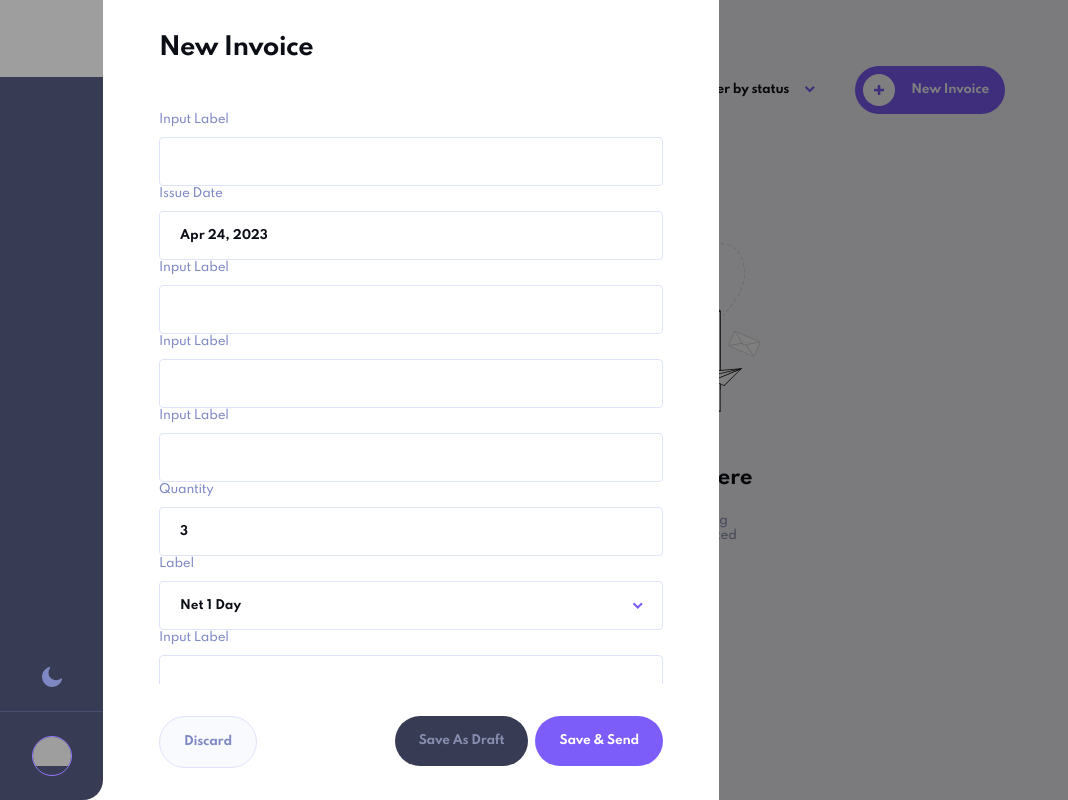
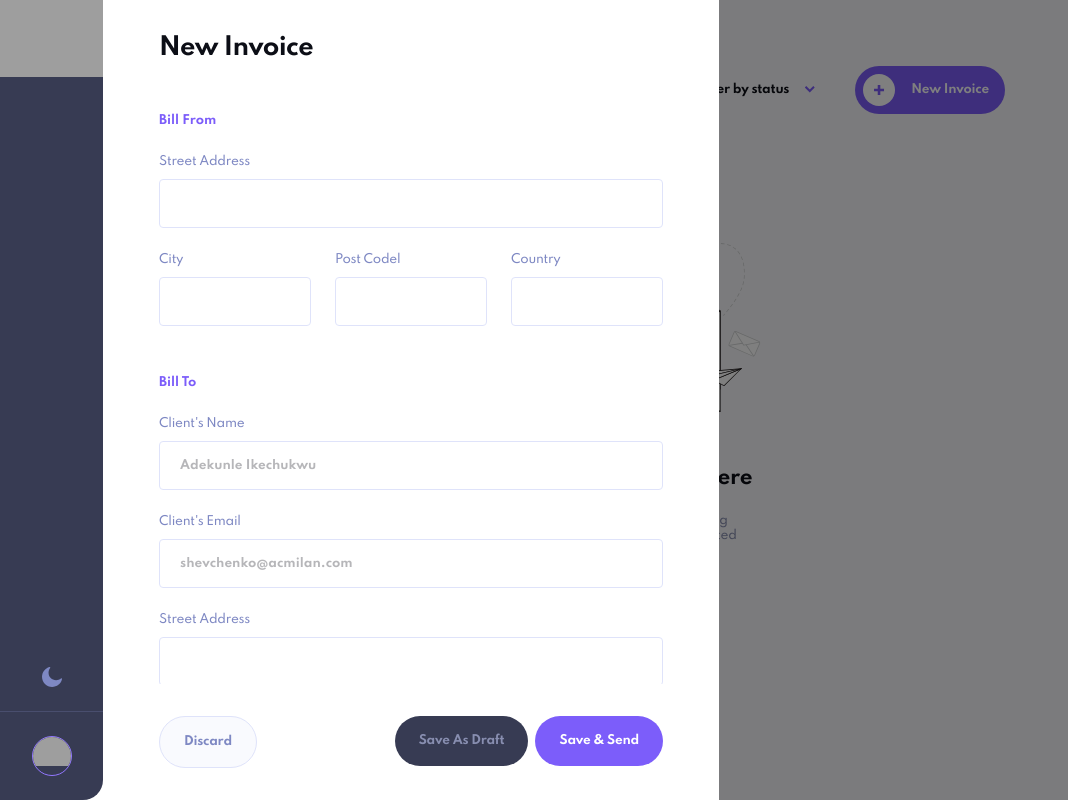
Before and after one commit to kcde/invoice-frontend, a Vue app: page /invoices in a window 1280 px wide. Shown: the whole page, without its empty margins (0-1068 px from the left). Built offline with nearby package versions, Linux system fonts and the light colour scheme; grey boxes are pictures that could not be loaded.

Commit message:
chore: start add inputs to form

```diff
--- a/package.json
+++ b/package.json
@@ -14,8 +14,10 @@
   "dependencies": {
     "@vueuse/core": "^9.13.0",
     "pinia": "^2.0.32",
+    "vee-validate": "^4.8.6",
     "vue": "^3.2.47",
-    "vue-router": "^4.1.6"
+    "vue-router": "^4.1.6",
+    "yup": "^1.1.1"
   },
   "devDependencies": {
     "@rushstack/eslint-patch": "^1.2.0",
--- a/src/App.vue
+++ b/src/App.vue
@@ -9,7 +9,9 @@ const themeStore = useThemeStore()
 
 <template>
   <div :class="{ dark: themeStore.theme == 'dark' }">
-    <div class="min-h-screen text-blue-500 bg-gray-100 dark:bg-blue-400 dark:text-white">
+    <div
+      class="min-h-screen text-blue-500 transition-colors duration-300 bg-gray-100 dark:bg-blue-400 dark:text-white"
+    >
       <AppNavbar />
 
       <main class="relative">
--- a/src/assets/base.css
+++ b/src/assets/base.css
@@ -31,8 +31,7 @@
     margin: 0;
   }
 
-  input {
-    @apply w-full py-4 pl-5 text-sm font-bold text-blue-500 transition-colors duration-200 border border-gray-200 rounded dark:text-white dark:border-blue-200 leading-sm focus:border-purple-200 dark:focus:border-purple-200 focus:outline-none placeholder:text-blue-500/30 dark:placeholder:text-white/30 dark:bg-blue-300 caret-purple-300;
+  legend {
   }
 }
 
--- a/src/components/form/BaseInput.vue
+++ b/src/components/form/BaseInput.vue
@@ -2,9 +2,12 @@
   <label class="relative block" ref="inputContainer">
     <p
       class="text-sm text-purple-100 capitalize dark:text-gray-200 mb-[10px]"
-      :class="{ 'sr-only': !showLabel }"
+      :class="{ 'sr-only': !showLabel, 'text-red-200': errorMessage }"
     >
       {{ label }}
+
+      <span></span>
+      <span></span>
     </p>
     <slot></slot>
   </label>
@@ -26,6 +29,12 @@ defineProps({
     type: Boolean,
     required: false,
     default: true
+  },
+
+  errorMessage: {
+    type: String,
+    required: false,
+    default: ''
   }
 })
 
--- a/src/components/form/InputText.vue
+++ b/src/components/form/InputText.vue
@@ -1,21 +1,31 @@
 <template>
-  <BaseInput :label="label">
+  <BaseInput :label="label" :error-message="errorMessage">
     <input
-      type="text"
-      name=""
+      :type="type"
+      :name="name"
       :aria-label="label"
+      @input="handleChange"
+      :value="value"
       :title="label"
-      class="w-full py-4 pl-5 text-sm font-bold text-blue-500 transition-colors duration-200 border border-gray-200 rounded dark:text-white dark:border-blue-200 leading-sm focus:border-purple-200 dark:focus:border-purple-200 focus:outline-none placeholder:text-blue-500/30 dark:bg-blue-300 caret-purple-300"
+      class="w-full py-4 pl-5 text-sm font-bold text-blue-500 transition-colors duration-200 border rounded dark:text-white dark:border-blue-200 leading-sm focus:border-purple-200 dark:focus:border-purple-200 focus:outline-none placeholder:text-blue-500/30 dark:bg-blue-300 caret-purple-300"
+      :class="{ 'focus:border-red-200': errors.length, 'border-red-200': errorMessage }"
       :placeholder="placeholder"
     />
   </BaseInput>
 </template>
 
 <script lang="ts" setup>
+import type { PropType } from 'vue'
 import BaseInput from './BaseInput.vue'
+import { useField } from 'vee-validate'
 
-defineProps({
+const props = defineProps({
   label: {
+    type: String,
+    required: true
+  },
+
+  name: {
     type: String,
     required: true
   },
@@ -29,6 +39,14 @@ defineProps({
   placeholder: {
     type: String,
     required: false
+  },
+
+  type: {
+    type: String as PropType<'email'>,
+    required: false,
+    default: 'text'
   }
 })
+
+const { errorMessage, value, handleChange, errors, validate } = useField(() => props.name)
 </script>
--- a/src/components/form/date/CalendarBox.vue
+++ b/src/components/form/date/CalendarBox.vue
@@ -92,6 +92,7 @@ function generateDateStringWithDate(n: number) {
 }
 
 function handleKeyPressOnDate(e: KeyboardEvent, n: number) {
+  e.preventDefault()
   const keyPressed = e.code
 
   switch (keyPressed) {
--- a/src/components/form/select/InputSelect.vue
+++ b/src/components/form/select/InputSelect.vue
@@ -17,8 +17,9 @@
           class="relative w-full py-4 pl-5 text-sm font-bold text-left text-blue-500 capitalize transition-colors duration-200 bg-transparent border border-gray-200 rounded outline-none appearance-none cursor-pointer dark:text-white dark:border-blue-200 leading-sm focus:border-purple-200 dark:focus:border-purple-200 focus:outline-none placeholder:text-blue-500/30 dark:bg-blue-300"
           role="combobox"
           :aria-expanded="listOptionsVisibility"
+          type="button"
         >
-          {{ selectedOption }}
+          {{ `net ${selectedOption} days` }}
         </button>
       </div>
 
@@ -82,6 +83,7 @@ function toggleListOptionVisibility(state: boolean | undefined = undefined, e?:
 
 function handleItemSelect(item: string) {
   emit('item-selected', item)
+
   toggleListOptionVisibility(false)
   ;(dropdownButton.value as unknown as HTMLButtonElement).focus()
 }
--- a/src/components/form/select/ListBox.vue
+++ b/src/components/form/select/ListBox.vue
@@ -15,12 +15,12 @@
       :aria-selected="option == selectedOption"
       @click="handleOptionSelect(option)"
       @keyup.enter.space="handleOptionSelect(option)"
-      @keydown.down="handleNextItemSelect"
-      @keydown.up="handlePreviousItemSelect"
+      @keydown.prevent.down="handleNextItemSelect"
+      @keydown.prevent.up="handlePreviousItemSelect"
       @keydown.tab.prevent
       tabindex="0"
     >
-      {{ option }}
+      {{ `net ${option} day${Number(option) > 1 ? 's' : ''}` }}
     </li>
   </ul>
 </template>
--- a/src/components/invoice/InvoiceForm.vue
+++ b/src/components/invoice/InvoiceForm.vue
@@ -1,6 +1,6 @@
 <template>
   <form
-    @submit.prevent
+    @submit.prevent="handleSubmit"
     class="absolute top-0 left-0 z-10 w-full bg-white dark:bg-blue-400 md:w-4/5 max-w-[719px] h-[calc(100vh-72px)] md:h-[calc(100vh-80px)] lg:h-screen grid lg:pl-[103px]"
   >
     <!-- FORM HEAD -->
@@ -26,6 +26,64 @@
     <!-- FORM BODY -->
 
     <div class="pl-6 pr-4 mr-2 overflow-scroll md:pl-14 md:pr-6 md:mr-8">
+      <div class="grid gap-10 md:gap-12">
+        <fieldset>
+          <legend class="mb-6 text-sm font-bold text-purple-300 capitalize">bill from</legend>
+
+          <div class="grid grid-cols-6 gap-6">
+            <InputText name="sender.streetAddress" label="street address" class="col-span-full" />
+
+            <InputText name="sender.city" label="city" class="col-span-3 md:col-span-2" />
+            <InputText name="sender.postCode" label="post codel" class="col-span-3 md:col-span-2" />
+            <InputText name="sender.country" label="country" class="col-span-full md:col-span-2" />
+          </div>
+        </fieldset>
+        <fieldset>
+          <legend class="mb-6 text-sm font-bold text-purple-300 capitalize">bill to</legend>
+
+          <div class="grid grid-cols-6 gap-6">
+            <InputText
+              name="client.name"
+              label=" client's name"
+              class="col-span-full"
+              placeholder="Adekunle Ikechukwu"
+            />
+            <InputText
+              name="client.email"
+              type="email"
+              label=" client's email"
+              class="col-span-full"
+              placeholder="shevchenko@acmilan.com"
+            />
+
+            <InputText name="client.streetAddress" label="street address" class="col-span-full" />
+
+            <InputText name="client.city" label="city" class="col-span-3 md:col-span-2" />
+            <InputText name="client.postCode" label="post codel" class="col-span-3 md:col-span-2" />
+            <InputText name="client.country" label="country" class="col-span-full md:col-span-2" />
+          </div>
+        </fieldset>
+
+        <div class="grid gap-6 md:grid-cols-4">
+          <div class="md:col-span-2"><InputDate /></div>
+          <div class="md:col-span-2">
+            <InputSelect
+              :options="paymentTermDays"
+              :selected-option="selectedPaymentTerm"
+              @item-selected="handlePaymentTermSelect"
+            />
+          </div>
+          <div class="md:col-span-full">
+            <InputText label="project description" name="project_description" />
+          </div>
+        </div>
+      </div>
+      <div class="overflow-hidden">
+        <pre>{{ errors }}</pre>
+        <pre>{{ values }}</pre>
+      </div>
+
+      <!--
       <InputText label="input label" :show-label="false" />
       <InputDate />
 
@@ -39,7 +97,7 @@
         @item-selected="(e:string) => handleInputSelect(e)"
       />
 
-      <InputText label="input label" :show-label="false" />
+      <InputText label="input label" :show-label="false" /> -->
     </div>
 
     <!-- FORM FOOTER -->
@@ -61,26 +119,28 @@ import InputText from '../form/InputText.vue'
 import CaretIcon from '../icons/CaretIcon.vue'
 import MainButton from '../UI/buttons/MainButton.vue'
 import InputSelect from '../form/select/InputSelect.vue'
-import { ref, watch } from 'vue'
+import { ref } from 'vue'
 import InputDate from '../form/date/InputDate.vue'
 import InputNumber from '../form/InputNumber.vue'
 
-// const props = defineProps({
-//   formDetails: {
-//     type: Object
-//   }
-// })
+import { useForm } from 'vee-validate'
+import { formSchema } from '../../utilities/form'
 
-const number4 = ref(3)
+const { errors, values, validate } = useForm({
+  validationSchema: formSchema
+})
 
-const PaymentTerms = ref(['net 1 day', 'net 7 days', 'net 14 days', 'net 30 days'])
-const selectedPaymentTerm = ref(PaymentTerms.value[0])
-function handleInputSelect(selectedItem: string) {
-  selectedPaymentTerm.value = selectedItem
+const paymentTermDays = ref(['1', '7', '14', '30'])
+const selectedPaymentTerm = ref(paymentTermDays.value[1])
+
+function handlePaymentTermSelect(term: string) {
+  selectedPaymentTerm.value = term
 }
 
-function handleNumber(e: number) {
-  number4.value = e
+function handleSubmit() {
+  validate()
+  console.log(errors.value)
+  console.log(values)
 }
 </script>
 
--- /dev/null
+++ b/src/utilities/form.ts
@@ -0,0 +1,21 @@
+import { object, string } from 'yup'
+
+export const formSchema = object({
+  sender: object({
+    streetAddress: string().required("can't be empty"),
+    city: string().required("can't be empty"),
+    postCode: string().required("can't be empty"),
+    country: string().required("can't be empty")
+  }),
+  client: object({
+    name: string()
+      .trim()
+      .required()
+      .matches(/[a-zA-Z]+\s+[a-zA-Z]+/g),
+    email: string().trim().required().email(),
+    streetAddress: string().required("can't be empty"),
+    city: string().required("can't be empty"),
+    postCode: string().required("can't be empty"),
+    country: string().required("can't be empty")
+  })
+})
```
Also changed, not shown: 1 other file (tests, documents, lock files or other folders).
